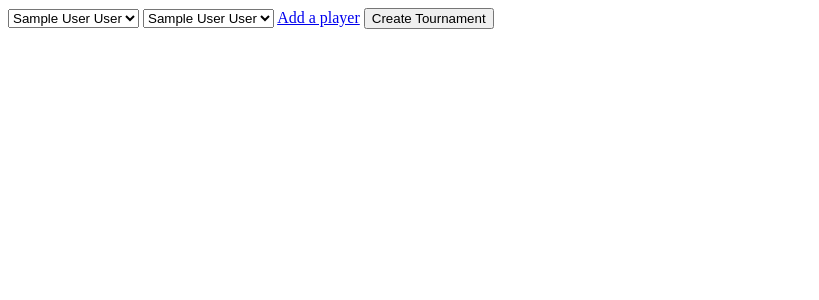
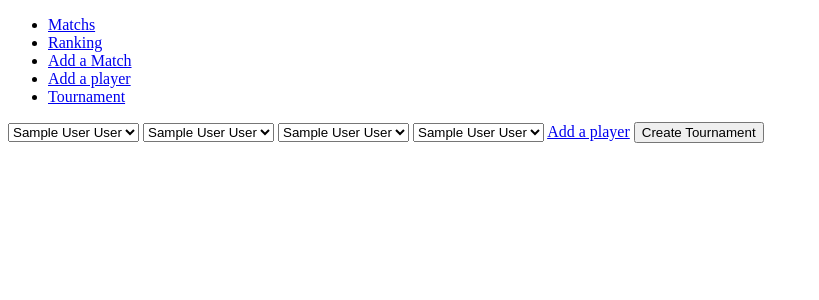
Before and after one commit to Kozea/babylon, a Flask app: page /tournament in a window 1280 px wide. Shown: the top 300 px of the page, without its empty margins (0-819 px from the left). Run offline with Flask 2, Linux system fonts and the light colour scheme; tables that the repository leaves empty hold one stand-in row (values such as "Sample post").

Commit message:
Correcting a bug in tournament html

```diff
--- a/main.py
+++ b/main.py
@@ -1,5 +1,5 @@
 # all the imports
-from flask import request, render_template, redirect
+from flask import request, render_template, redirect, url_for
 from PIL import Image
 from resizeimage import resizeimage
 from datetime import datetime
@@ -64,7 +64,8 @@ def addOneTournament():
     """ Add one player for the tournament view."""
     global player_tournament
     player_tournament += 1
-    return redirect('/tournament')
+    return redirect(url_for("tournament"))
+
 
 
 @app.route('/tournament', methods=['GET', 'POST'])
--- a/templates/ranking.html
+++ b/templates/ranking.html
@@ -49,13 +49,12 @@
                         Defeats
                     {% endif %}
                 </h4>
-
-
                 <h4>
                     Ratio : {{(user.nb_victories/user.number_of_match)*100}} %
                 </h4>
-
+                <svg>
                 {{ user.ratio_gauge.render()|safe }}
+                </svg>
                 {% else %}
                 <h4>
                     Hasn't played yet
--- a/templates/ranking_graph.html
+++ b/templates/ranking_graph.html
@@ -1,6 +1,7 @@
 {% extends "layout.html" %}
 {% block body %}
 
+    <svg>
     {{ line_chart.render()|safe }}
-
+    </svg>
 {% endblock %}
--- a/templates/tournament.html
+++ b/templates/tournament.html
@@ -1,3 +1,5 @@
+{% extends "layout.html" %}
+{% block body %}
 
 <form action="{{ url_for('tournament') }}" method=post class=add-entry>
 
@@ -8,11 +10,13 @@
     {% endfor %}
     </select>
     {% endfor %}
-    <a href="/addOneTournament">Add a player</a>
+    <a href="{{ url_for('addOneTournament') }}">Add a player</a>
 
     <input type=submit value='Create Tournament'>
 
-    <ul>
+</form>
+
+<ul>
     {% for (team1,team2) in tournament %}
     <li>
     <ul>
@@ -48,6 +52,6 @@
     </ul>
     </li>
     {% endfor %}
-    </ul>
+</ul>
 
-</form>
+{% endblock %}
```
